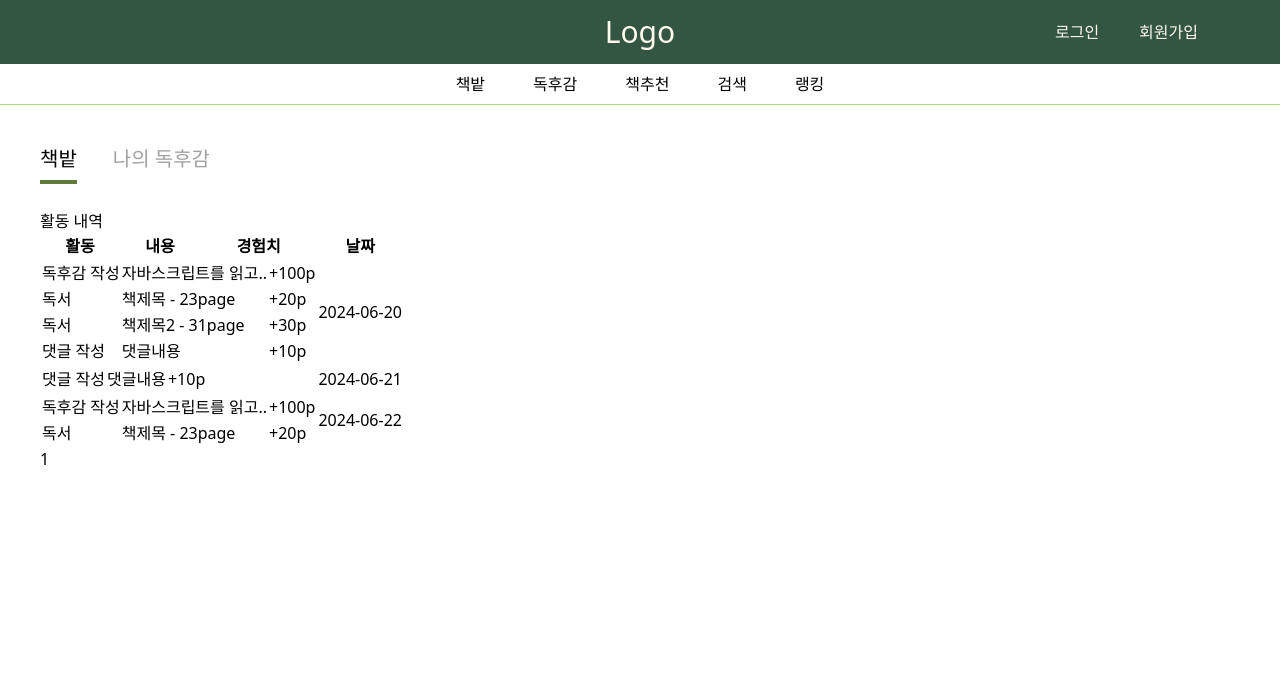
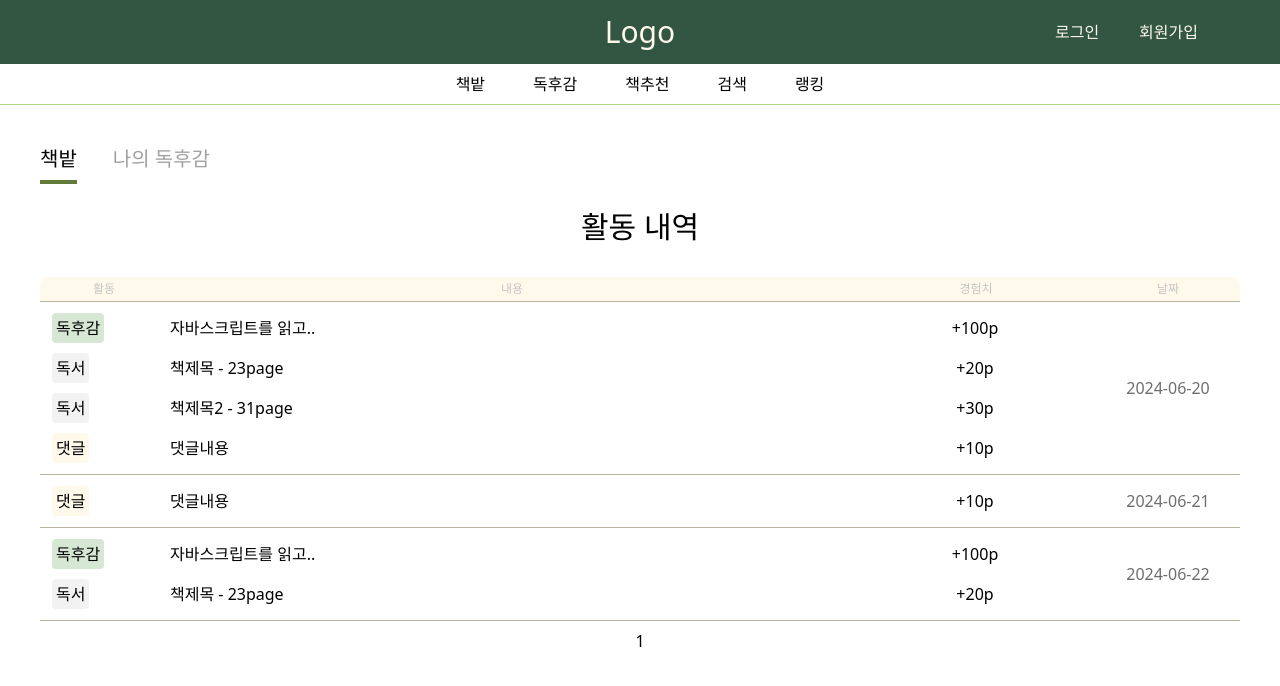
Before and after one commit to book-forest-gwangju-3/book-forest-front, a React (Vite) app in the folder book-forest/: page /streak in a window 1280 px wide. Shown: the top 686 px of the page. Built offline with nearby package versions, Linux system fonts and the light colour scheme.

Commit message:
feat.히스토리 페이지 완성

```diff
--- a/book-forest/src/features/home/Streak.jsx
+++ b/book-forest/src/features/home/Streak.jsx
@@ -46,9 +46,15 @@ const Streak = () => {
   };
 
   const commitTypeMap = {
-    'Comment': '댓글 작성',
-    'BookReview': '독후감 작성',
+    'Comment': '댓글',
+    'BookReview': '독후감',
     'Read': '독서',
+  };
+
+  const commitTypeColorMap = {
+    'Comment': 'bg-color-1 rounded p-1 ml-2.5',
+    'BookReview': 'bg-color-26 rounded p-1 ml-2.5',
+    'Read': 'bg-color-23 rounded p-1 ml-2.5',
   };
 
   const [currentPage, setCurrentPage] = useState(1);
@@ -67,33 +73,43 @@ const Streak = () => {
     const selectedDates = dates.slice(startIndex, startIndex + itemsPerPage);
 
     return selectedDates.map(date => (
-      <tr key={date}>
-        <td colSpan="3">
-          <table>
-            {data[date].map((activity, index) => (
-              <tr key={index}>
-                <td>{commitTypeMap[activity['commit-type']]}</td>
-                <td>{activity.content}</td>
-                <td>+{activity.exp}p</td>
-              </tr>
-            ))}
+      <tr key={date} className="border-b border-color-19">
+        <td colSpan="3" className="py-1.5">
+          <table className="w-full">
+            <tbody>
+              {data[date].map((activity, index) => (
+                <tr key={index}>
+                  <td className="w-32 py-2">
+                    <span className={`${commitTypeColorMap[activity['commit-type']]}`}>
+                      {commitTypeMap[activity['commit-type']]}
+                    </span>
+                  </td>
+                  <td>{activity.content}</td>
+                  <td className="w-60 text-center">+{activity.exp}p</td>
+                </tr>
+              ))}
+            </tbody>
           </table>
         </td>
-        <td>{date}</td>
+        <td className="w-36 text-center text-color-20 py-1.5">{date}</td>
       </tr>
     ));
   };
 
+  const container = `w-full flex flex-col justify-center items-center`
+  const btn = `px-3 py-2`
+  const table = `w-full`
+
   return (
-    <div>
-      <h2>활동 내역</h2>
-      <table border="1">
+    <div className={container}>
+      <h2 className="text-3xl mb-8">활동 내역</h2>
+      <table className={table}>
         <thead>
-          <tr>
-            <th>활동</th>
-            <th>내용</th>
-            <th>경험치</th>
-            <th>날짜</th>
+          <tr className="text-xs text-color-17 text-center border-b border-color-19 bg-color-1">
+            <td className="w-32 py-1 rounded-tl-lg">활동</td>
+            <td className="py-1">내용</td>
+            <td className="w-60 py-1">경험치</td>
+            <td className="w-36 py-1 rounded-tr-lg">날짜</td>
           </tr>
         </thead>
         <tbody>
@@ -102,7 +118,11 @@ const Streak = () => {
       </table>
       <div>
         {Array.from({ length: totalPages }, (_, index) => (
-          <button key={index} onClick={(e) => handleClick(e, index + 1)} disabled={index + 1 === currentPage}>
+          <button
+            className={`${btn} ${currentPage === index + 1 ? 'text-black' : 'text-color-17'}`}
+            key={index}
+            onClick={(e) => handleClick(e, index + 1)}
+            disabled={index + 1 === currentPage}>
             {index + 1}
           </button>
         ))}
--- a/book-forest/tailwind.config.js
+++ b/book-forest/tailwind.config.js
@@ -29,6 +29,7 @@ export default {
         "color-23": "#F2F2F2",
         "color-24": "#DDEAF3",
         "color-25": "#CA9472",
+        "color-26": "#D6E8D3",
       },
     },
   },
```
